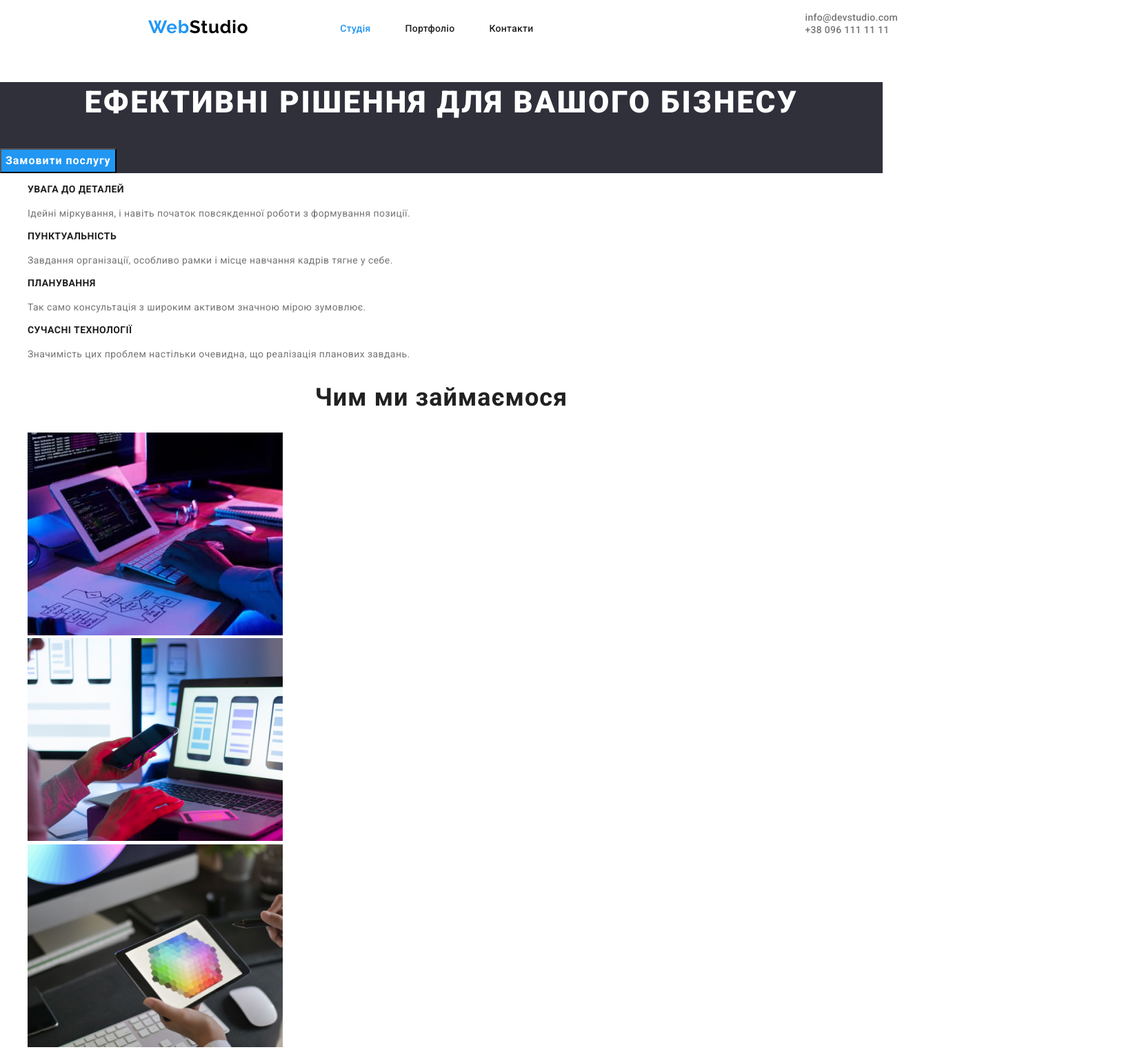
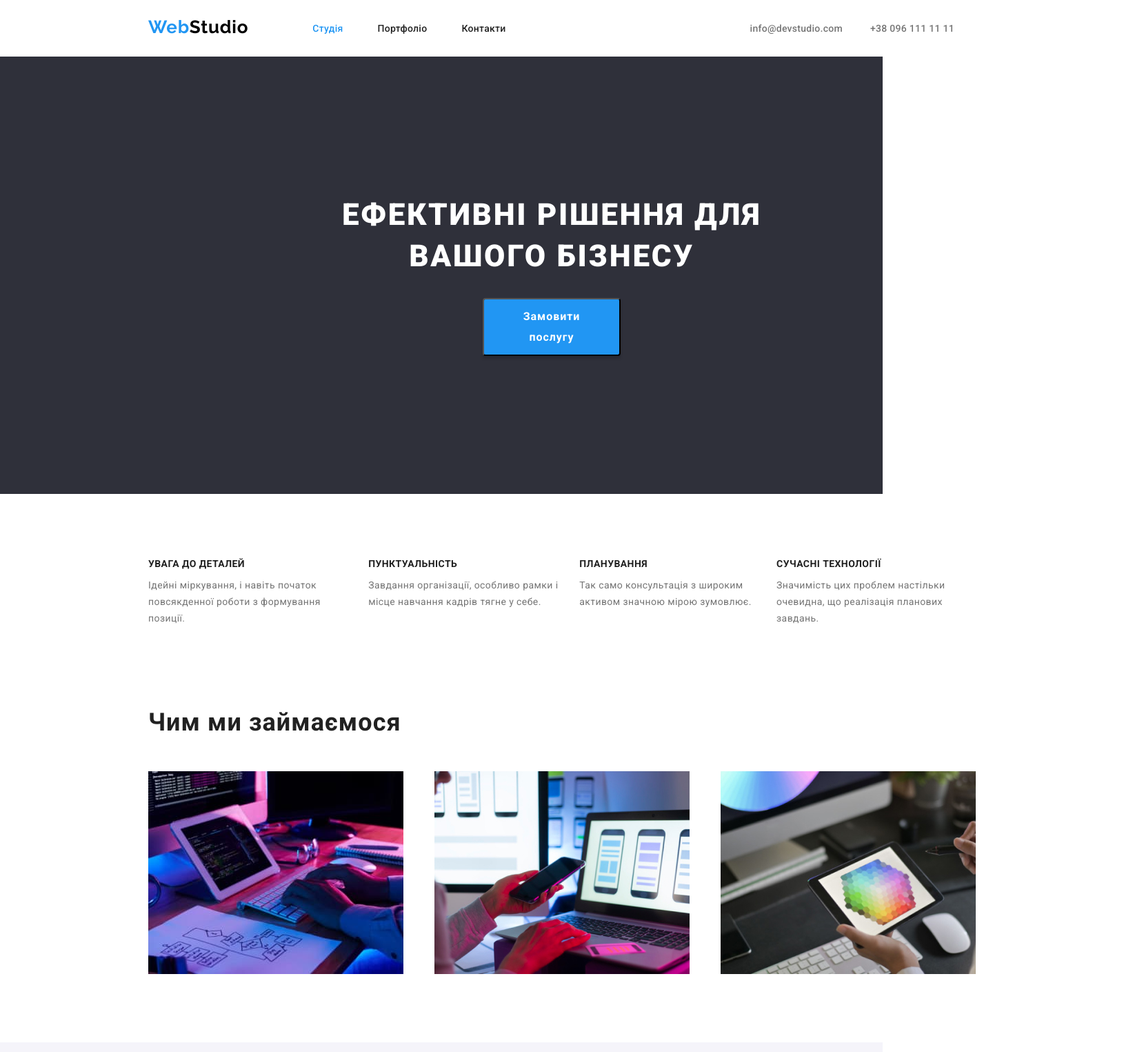
Before and after one commit to Oleksiy-Pastushenko/goit-markup-hw-03, a plain HTML site: page index.html in a window 1280 px wide. Shown: the top 1525 px of the page at 69% size, 1630 px wide, since content can reach past the window. Drawn offline with nearby package versions, Linux system fonts and the light colour scheme.

Commit message:
Finish flex_studio
Completed flash markup of the "Studio" page

```diff
--- a/css/styles.css
+++ b/css/styles.css
@@ -1,15 +1,37 @@
+html {
+    box-sizing: border-box;
+}
+*,
+*::before,
+*::after {
+    box-sizing: inherit;
+}
+ul {
+    padding: 0;
+    margin: 0;
+    list-style: none;
+}
+h1,
+h2,
+h3,
+p,
+li {
+    margin: 0;
+}
+
 .container {
     width: 1200px;
+    margin-left: 215px;
+    margin-right: 215px;
+
 }
 .header-section {
-    display: flex;
-}
+    display: inline-flex;
+    }
 body {
     font-family: Roboto, sans-serif;
     color: #212121;
-}
-ul {
-    list-style: none;
+    margin: 0;
 }
 a {
     text-decoration: none;
@@ -24,7 +46,6 @@ a {
     margin-bottom: 25px;
     }
 .logo-text {
-    margin-left: 215px;
     font-family: Raleway, sans-serif;
     font-style: normal;
     font-weight: 700;
@@ -64,6 +85,14 @@ a {
 .nav-link:focus {
     color: var(--secondarycolor);
 }
+.section-contacts {
+    display: flex;
+    margin-top: 32px;
+    margin-bottom: 32px;
+    }
+.contacts-item:not(:last-child) {
+    margin-right: 40px;
+}
 .contacts-item > .contacts-link {
     font-style: normal;
     font-weight: 500;
@@ -78,35 +107,52 @@ a {
     color: var(--secondarycolor);
 }
 .hero {
-    background: #2F303A
-}
+    background: #2F303A;
+    margin-bottom: 94px;
+    }
 .hero-title {
+    width: 696px;
+    padding-top: 200px;
+    margin-left: 452px;
+    margin-right: 452px;
     font-style: normal;
     font-weight: 900;
     font-size: 44px;
     line-height: 1.36;
     text-align: center;
-    letter-spacing: 0.06em;
+    letter-spacing: 2.64px;
     text-transform: uppercase;
     color: var(--accentcolor);
 }
 .hero-btn {
+    min-width: 200px;
+    border-radius: 4px;
+    box-shadow: 0px 4px 4px 0px rgba(0, 0, 0, 0.15);
+    padding: 10px 24px;
+    margin: 30px 700px 200px 700px;
     background: var(--secondarycolor);
     font-style: normal;
     font-weight: 700;
     font-size: 16px;
     line-height: 1.88;
-    display: flex;
     align-items: center;
     text-align: center;
-    letter-spacing: 0.06em;
+    letter-spacing: 0.96px;
     color: var(--accentcolor);
     cursor: pointer;
+
 }
 .hero-btn:active {
     visibility: hidden;
 }
+.preference-lists {
+    display: flex;
+}
+.preference-item:not(:last-child) {
+    margin-right: 30px;
+}
 .preference-title {
+    margin-bottom: 10px;
     font-style: normal;
     font-weight: 700;
     font-size: 14px;
@@ -126,11 +172,33 @@ a {
     font-weight: 700;
     font-size: 36px;
     line-height: 1.17;
+    letter-spacing: 0.03em;
+}
+.work-title {
+    margin-bottom: 50px;
+}
+.comand-title {
     text-align: center;
-    letter-spacing: 0.03em;
+    margin-bottom: 50px;
+}
+.work-container {
+    display: flex;
+    justify-content: space-between;
+}
+.work-section {
+    margin-top: 118px;
+
 }
 .comand-section {
     background: #F5F4FA;
+    margin-top: 94px;
+    padding-bottom: 94px;
+    padding-top: 94px;
+
+}
+.comand-item {
+    display: flex;
+    justify-content: space-between;
 }
 .comand-items {
     background: var(--accentcolor);
@@ -141,18 +209,31 @@ a {
     font-size: 16px;
     line-height: 1.19;
     letter-spacing: 0.03em;
+    text-align: center;
+    margin-top: 30px;
+    margin-bottom: 10px;
 }
 .comand-text {
     font-size: 16px;
     line-height: 1.19;
     letter-spacing: 0.03em;
     color: var(--maincolor);
+    text-align: center;
+    margin-bottom: 30px;
 }
 .footer-section {
     background: #2F303A;
+    padding-top: 60px;
+    padding-bottom: 60px;
 }
 .footer-section .logo-title {
     color: var(--accentcolor);
+}
+.address-section {
+    margin-top: 28px;
+}
+.addres-items:not(:last-child) {
+    margin-bottom: 12px;
 }
 .addres-link {
     font-style: normal;
--- a/index.html
+++ b/index.html
@@ -5,9 +5,7 @@
     <meta http-equiv="X-UA-Compatible" content="IE=edge">
     <meta name="viewport" content="width=device-width, initial-scale=1.0">
     <title>Document</title>
-    <link rel="stylesheet" href="https://cdnjs.cloudflare.com/ajax/libs/modern-normalize/2.0.0/modern-normalize.min.css"
-        integrity="sha512-4xo8blKMVCiXpTaLzQSLSw3KFOVPWhm/TRtuPVc4WG6kUgjH6J03IBuG7JZPkcWMxJ5huwaBpOpnwYElP/m6wg=="
-        crossorigin="anonymous" referrerpolicy="no-referrer" />
+    <link rel="stylesheet" href="https://cdnjs.cloudflare.com/ajax/libs/modern-normalize/2.0.0/modern-normalize.min.css">
     <link rel="stylesheet" href="./css/styles.css">
     <link rel="preconnect" href="https://fonts.googleapis.com">
     <link rel="preconnect" href="https://fonts.gstatic.com" crossorigin>
@@ -15,7 +13,7 @@
         rel="stylesheet">
 </head>
 <body>
-    <header class="container header-section">
+    <header class="header-section container">
             <a class="logo-link logo-text" href="#" lang="en">Web<span class="logo-link logo-title">Studio</span></a>
             <nav>
                 <ul class="site-nav">
@@ -38,36 +36,41 @@
                     <a class="contacts-link" href="tel:+380961111111">+38 096 111 11 11</a>
                 </li>
             </ul>
+
     </header>
     <main>
         <section class="hero">
             <h1 class="hero-title">Ефективні рішення для вашого бізнесу</h1>
             <button class="hero-btn" type="button">Замовити послугу</button>
         </section>
+        <div class="container">
             <section class="preference-section">
                 <ul class="preference-lists">
                     <li class="preference-item">
                         <h3 class="preference-title">УВАГА ДО ДЕТАЛЕЙ</h3>
                         <p class="preference-text">Ідейні міркування, і навіть початок повсякденної роботи з формування позиції.</p>
                     </li>
-                <li>
+                    <li class="preference-item">
                         <h3 class="preference-title">ПУНКТУАЛЬНІСТЬ</h3>
                         <p class="preference-text">Завдання організації, особливо рамки і місце навчання кадрів тягне у себе.</p>
                     </li>
 
-                <li>
+                    <li class="preference-item">
                         <h3 class="preference-title">ПЛАНУВАННЯ</h3>
                         <p class="preference-text">Так само консультація з широким активом значною мірою зумовлює.</p>
                     </li>
-                <li>
+                    <li class="preference-item">
                         <h3 class="preference-title">СУЧАСНІ ТЕХНОЛОГІЇ</h3>
                         <p class="preference-text">Значимість цих проблем настільки очевидна, що реалізація планових завдань.</p>
                     </li>
                 </ul>
             </section>
+        </div>
+
         <section class="work-section">
+            <div class="container">
                 <h2 class="work-title">Чим ми займаємося</h2>
-            <ul>
+                <ul class="work-container">
                     <li class="work-items">
                         <img src="./images/algoritm.jpg" alt="Розробник пише код" width="370" height="294">
                     </li>
@@ -78,8 +81,11 @@
                         <img src="./images/design.jpg" alt="Розробник підбирає кольор" width="370" height="294">
                     </li>
                 </ul>
+            </div>
+
         </section>
         <section class="comand-section">
+            <div class="container">
                 <h2 class="comand-title">Наша команда</h2>
                 <ul class="comand-item">
                     <li class="comand-items">
@@ -103,16 +109,17 @@
                         <p class="comand-text">UI Designer</p>
                     </li>
                 </ul>
-
+            </div>
         </section>
     </main>
-    <footer class="footer-section container">
-
+    <footer class="footer-section">
+        <div class="container">
             <a class="logo-link logo-text" href="#" lang="en">Web<span class="logo-link logo-title">Studio</span></a>
             <address class="address-section">
                 <ul class="addres-item">
                     <li class="addres-items">
-                    <a class="addres-link addres-street" href="https://goo.gl/maps/TCnoSW8oaeDtwfH4A" target="_blank" rel="noreffer noopener">м. Київ, пр-т Лесі Українки, 26</a>
+                        <a class="addres-link addres-street" href="https://goo.gl/maps/TCnoSW8oaeDtwfH4A" target="_blank"
+                            rel="noreffer noopener">м. Київ, пр-т Лесі Українки, 26</a>
                     </li>
                     <li class="addres-items">
                         <a class="addres-link" href="mailto:info@devstudio.com">info@devstudio.com</a>
@@ -122,6 +129,8 @@
                     </li>
                 </ul>
             </address>
+        </div>
+
     </footer>
 </body>
 </html>
```
Also changed, not shown: portfolio.html (+1 -3 lines). Lines whose indentation alone changed are shown as unchanged.
